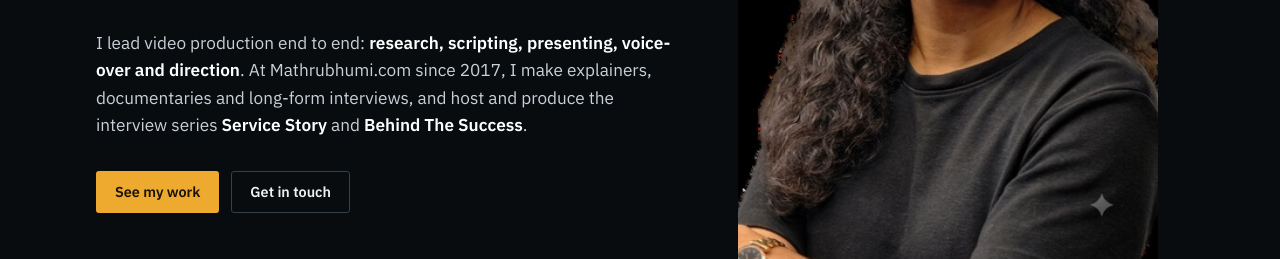
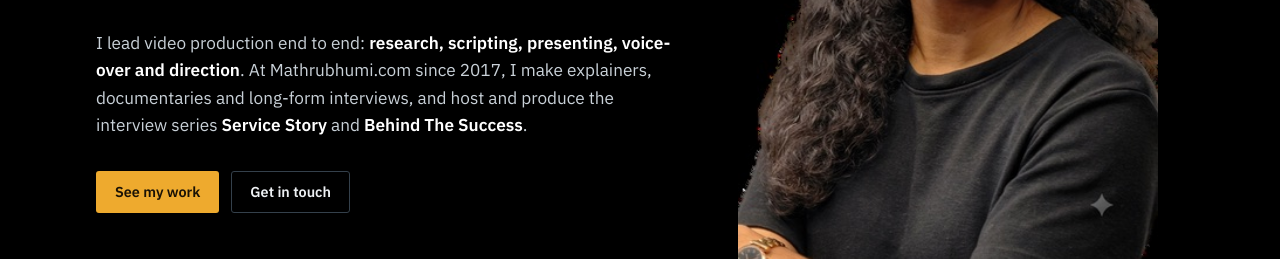
Before and after one commit to explainerbuddies-creator/explainerbuddies-creator.github.io, a plain HTML site: page index.html in a window 1280 px wide. Shown: the part 352-611 px from the top of the page. Drawn offline with Linux system fonts and the light colour scheme.

Commit message:
Match page background to portrait
Co-Authored-By: Claude Opus 5.5 <noreply@anthropic.com>

```diff
--- a/index.html
+++ b/index.html
@@ -20,7 +20,7 @@
   --accent: #C98408;      /* lower-third marigold */
   --accent-ink: #1A1205;
   --rec: #D23A2A;
-  --mon: #090C0F;         /* monitor ground stays dark in both themes */
+  --mon: #000000;         /* monitor ground stays dark in both themes */
   --mon-ink: #EEF1F4;
   --mon-muted: #93A0AC;
   --f-display: "Archivo", "Arial Narrow", "Helvetica Neue", Arial, sans-serif;
```
